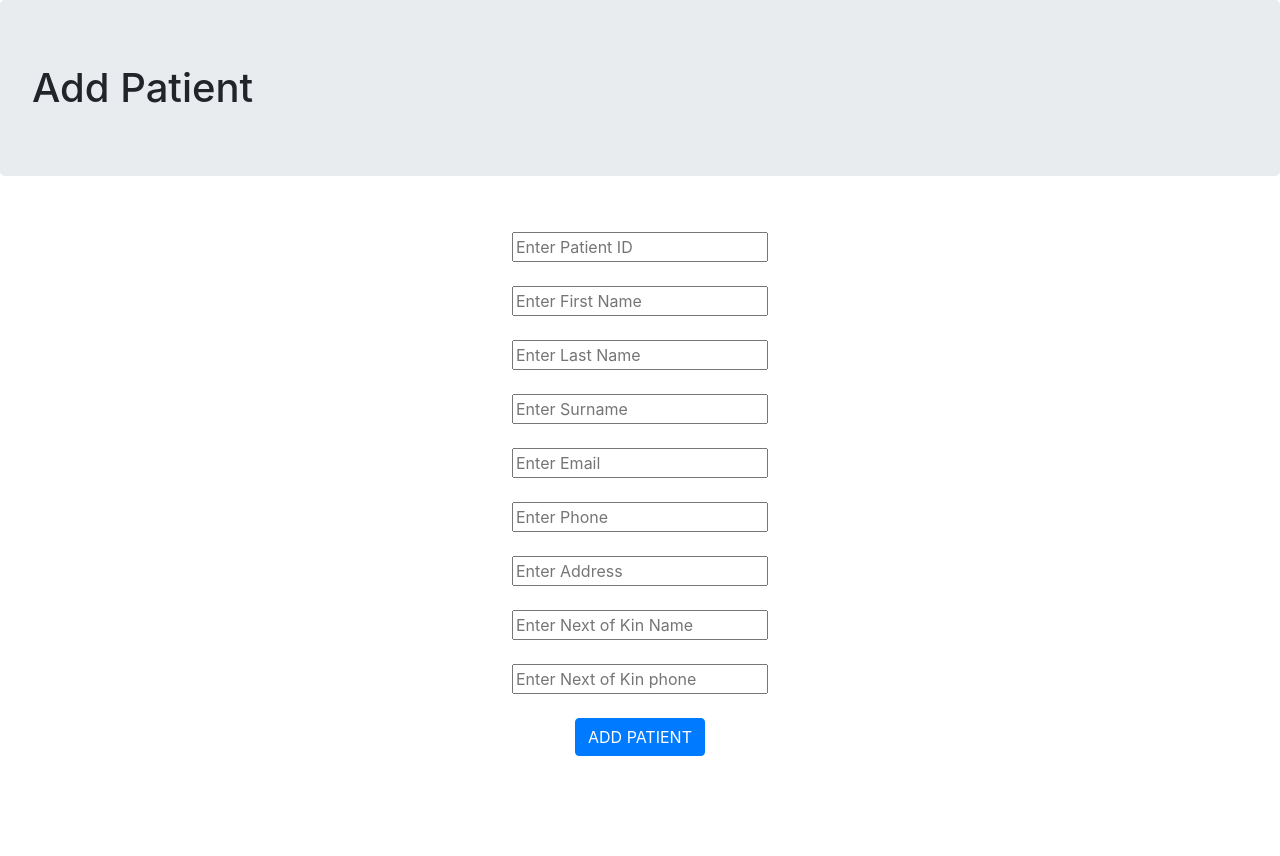
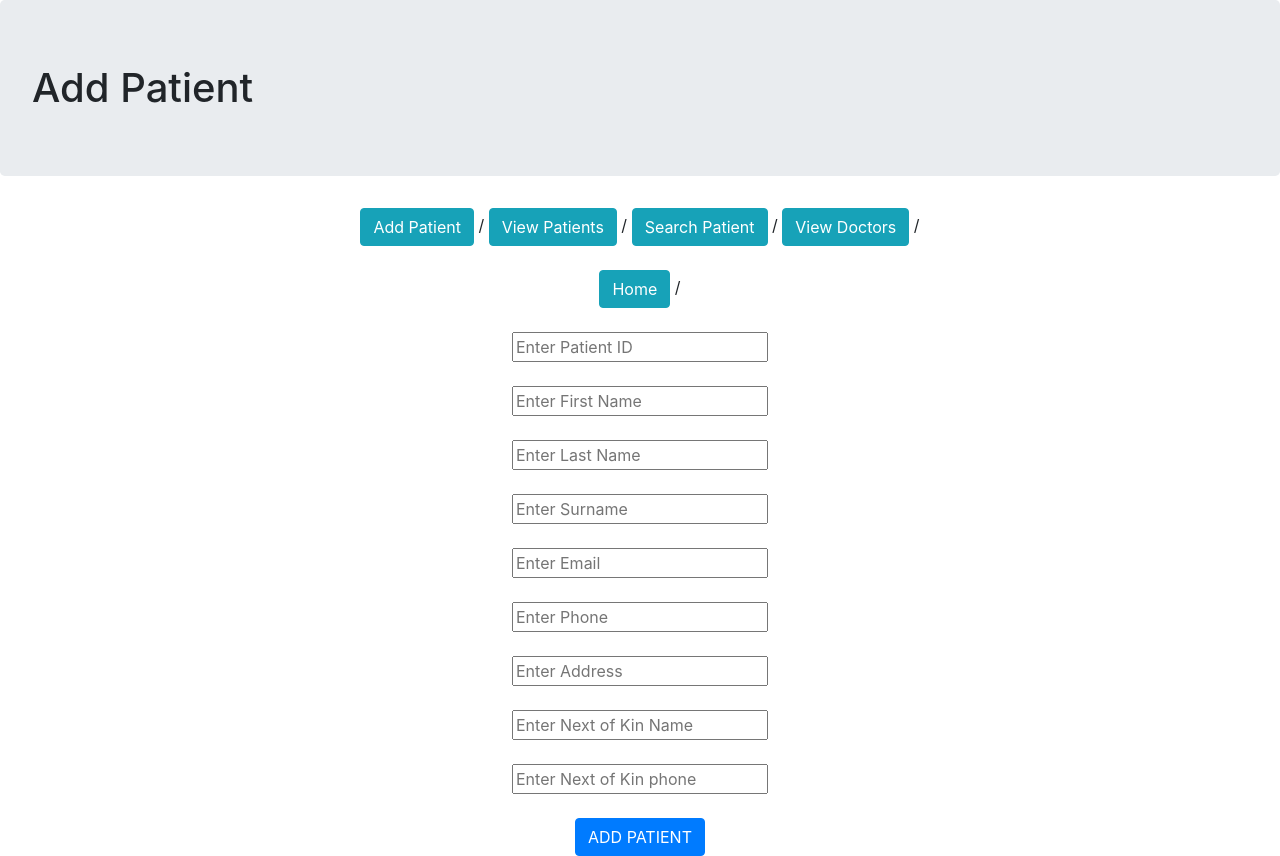
Before and after one commit to modcomlearning/pythonBeyond, a Flask app: page /add in a window 1280 px wide. Before the commit the page ends 756 px from the top, so only its background shows below. Run offline with Flask 2, Linux system fonts and the light colour scheme; some libraries are stand-ins or nearby versions.

Commit message:
18th Commit

```diff
--- a/templates/add.html
+++ b/templates/add.html
@@ -7,6 +7,18 @@
 </head>
 <body>
      <h1 class="jumbotron">Add Patient</h1>
+
+     <div class="text-center">
+         <a href="/add" class="btn btn-info">Add Patient</a>  /
+         <a href="/view_patients" class="btn btn-info">View Patients</a>  /
+         <a href="/search_patient" class="btn btn-info">Search Patient</a>  /
+         <a href="/view_doctors" class="btn btn-info">View Doctors</a>  /
+         <br><br>
+         <a href="/" class="btn btn-info">Home</a>  /
+     </div>
+
+
+
 
      <b>{{message}}</b> <br>
      <form action="/add" method="post" style="text-align:center">
--- a/templates/home.html
+++ b/templates/home.html
@@ -6,8 +6,6 @@
     <link rel="stylesheet" href="https://maxcdn.bootstrapcdn.com/bootstrap/4.0.0/css/bootstrap.min.css" integrity="sha384-Gn5384xqQ1aoWXA+058RXPxPg6fy4IWvTNh0E263XmFcJlSAwiGgFAW/dAiS6JXm" crossorigin="anonymous">
 </head>
 <body>
-
-
    <section class="row">
        <div class="col-md-12">
              <nav class="navbar bg-warning navbar-expand-md fixed-top navbar-light">
```
Also changed, not shown: app.py (+0 -11 lines), templates/search_patient.html (+10 -0 lines), templates/view_patients.html (+9 -0 lines).
